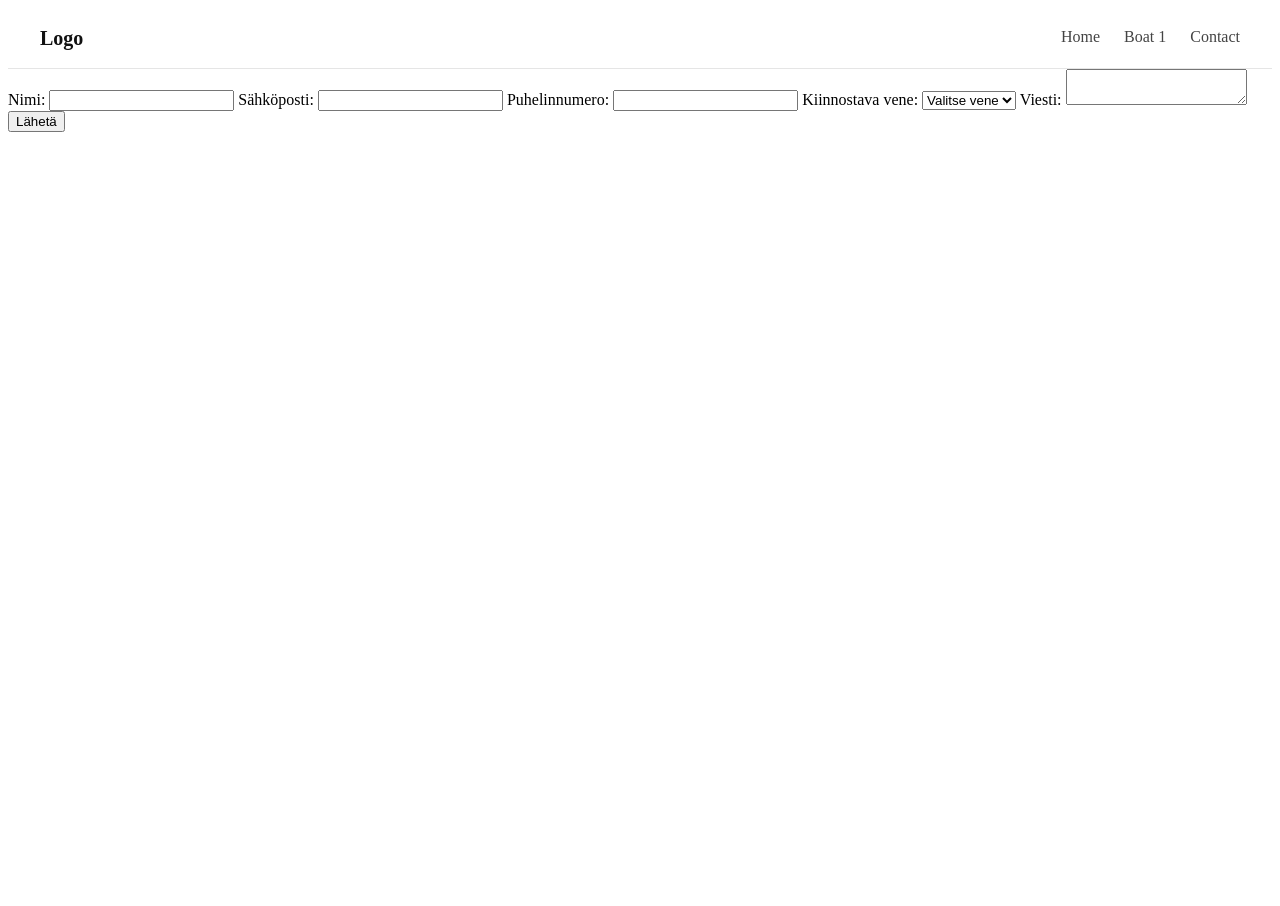
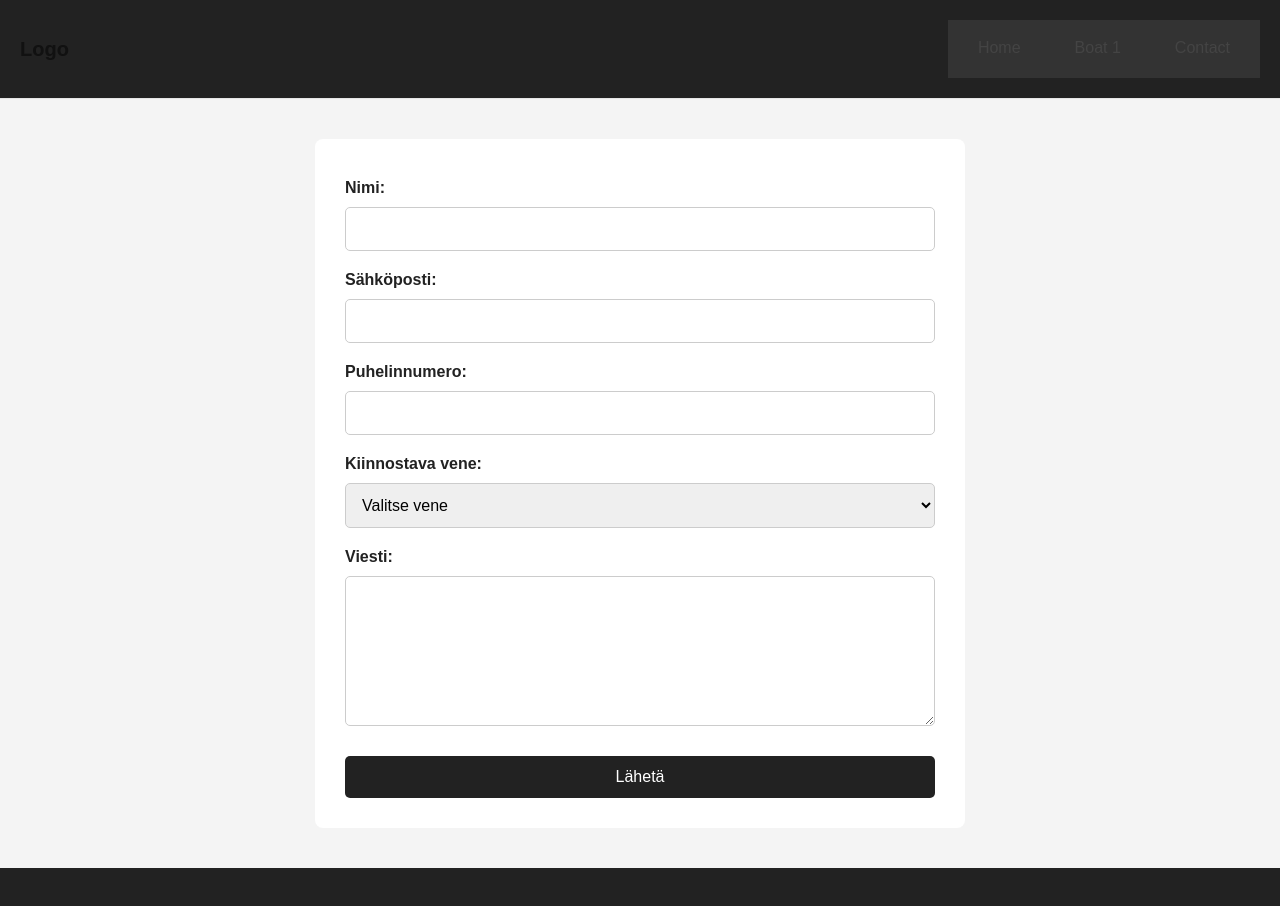
Before and after one commit to nooajaakkola/Webkehitys-loppukoe, a plain HTML site: page contact.html in a window 1280 px wide. Before the commit the page ends 800 px from the top, so only its background shows below. Drawn offline with Linux system fonts and the light colour scheme.

Commit message:
styles upgrde

```diff
--- a/styles.css
+++ b/styles.css
@@ -1,8 +1,9 @@
 html {
-    padding: 0;
+  padding: 0;
 }
+
 body {
-    padding: 0;
+  padding: 0;
 }
 
 header {
@@ -50,3 +51,111 @@ header {
     padding: 1rem;
   }
 }
+
+
+
+
+
+/* contact html tyylit  */
+
+
+* {
+  box-sizing: border-box;
+}
+
+body {
+  margin: 0;
+  font-family: Arial, sans-serif;
+  background-color: #f4f4f4;
+  color: #222;
+}
+
+header,
+footer {
+  background-color: #222;
+  color: white;
+  padding: 20px;
+  text-align: center;
+}
+
+nav {
+  background-color: #333;
+  padding: 15px;
+  text-align: center;
+}
+
+nav a {
+  color: white;
+  text-decoration: none;
+  margin: 0 15px;
+}
+
+nav a:hover {
+  text-decoration: underline;
+}
+
+main {
+  max-width: 650px;
+  margin: 40px auto;
+  padding: 30px;
+  background-color: white;
+  border-radius: 8px;
+}
+
+h1 {
+  text-align: center;
+  margin-bottom: 30px;
+}
+
+form {
+  display: flex;
+  flex-direction: column;
+  gap: 10px;
+}
+
+label {
+  font-weight: bold;
+  margin-top: 10px;
+}
+
+input,
+select,
+textarea {
+  width: 100%;
+  padding: 12px;
+  border: 1px solid #ccc;
+  border-radius: 5px;
+  font-size: 16px;
+}
+
+textarea {
+  min-height: 150px;
+  resize: vertical;
+}
+
+button {
+  margin-top: 20px;
+  padding: 12px;
+  background-color: #222;
+  color: white;
+  border: none;
+  border-radius: 5px;
+  font-size: 16px;
+  cursor: pointer;
+}
+
+button:hover {
+  background-color: #444;
+}
+
+@media (max-width: 600px) {
+  main {
+    margin: 20px;
+    padding: 20px;
+  }
+
+  nav a {
+    display: inline-block;
+    margin: 5px;
+  }
+}
```
